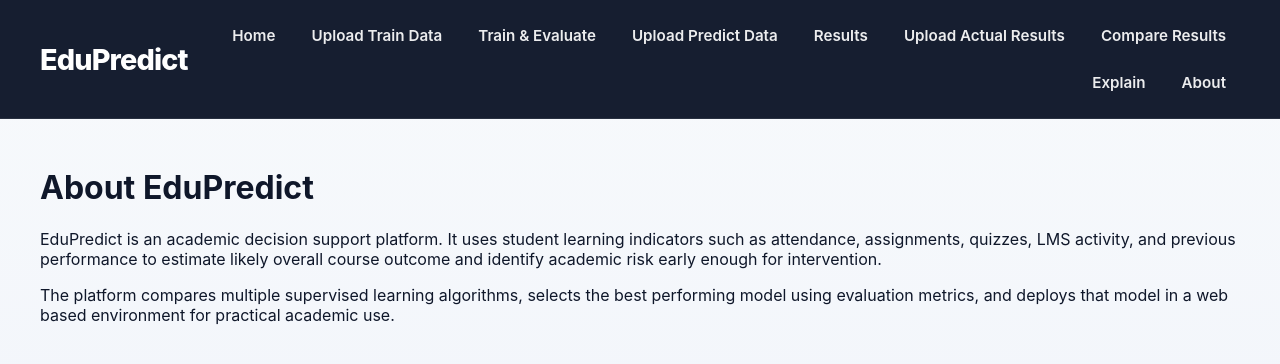
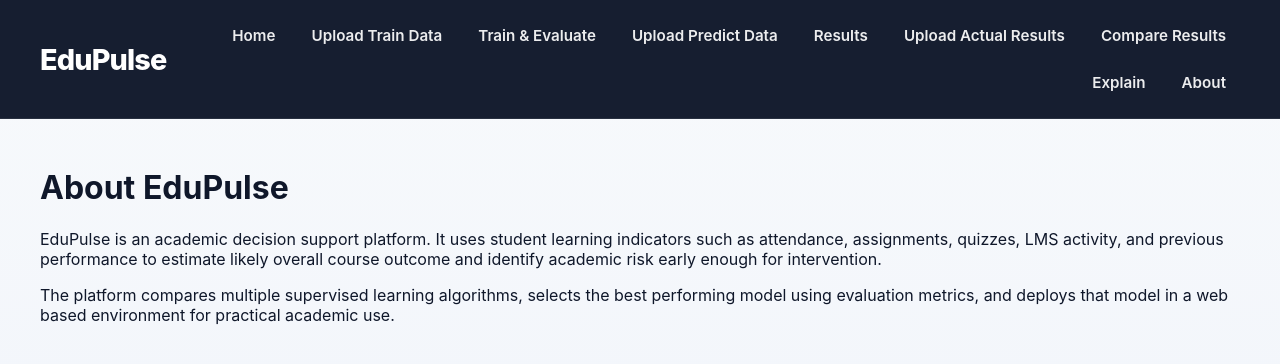
Before and after one commit to RidhanPar/edupredict-platform, a Flask app: page /about in a window 1280 px wide. Shown: the top 364 px of the page. Run offline with Flask 3, Linux system fonts and the light colour scheme.

Commit message:
name change edupulse3

```diff
--- a/templates/about.html
+++ b/templates/about.html
@@ -1,7 +1,7 @@
 {% extends 'base.html' %}
 {% block content %}
-<h1>About EduPredict</h1>
-<p>EduPredict is an academic decision support platform. It uses student learning indicators such as attendance, assignments, quizzes, LMS activity, and previous performance to estimate likely overall course outcome and identify academic risk early enough for intervention.</p>
+<h1>About EduPulse</h1>
+<p>EduPulse is an academic decision support platform. It uses student learning indicators such as attendance, assignments, quizzes, LMS activity, and previous performance to estimate likely overall course outcome and identify academic risk early enough for intervention.</p>
 <p>The platform compares multiple supervised learning algorithms, selects the best performing model using evaluation metrics, and deploys that model in a web based environment for practical academic use.</p>
 {% endblock %}
 <div class="card" style="margin-top:18px;">
--- a/templates/base.html
+++ b/templates/base.html
@@ -3,13 +3,13 @@
 <head>
   <meta charset="utf-8">
   <meta name="viewport" content="width=device-width, initial-scale=1">
-  <title>{% block title %}EduPredict{% endblock %}</title>
+  <title>{% block title %}EduPulse{% endblock %}</title>
   <link rel="stylesheet" href="{{ url_for('static', filename='css/style.css') }}">
 </head>
 <body>
   <nav class="topnav">
     <div class="topnav-inner">
-      <div class="brand">EduPredict</div>
+      <div class="brand">EduPulse</div>
       <div class="nav-links">
         <a href="{{ url_for('home') }}">Home</a>
         <a href="{{ url_for('upload_train') }}">Upload Train Data</a>
--- a/templates/compare.html
+++ b/templates/compare.html
@@ -1,6 +1,6 @@
 
 {% extends 'base.html' %}
-{% block title %}EduPredict | Compare Results{% endblock %}
+{% block title %}EduPulse | Compare Results{% endblock %}
 {% block content %}
 <div class="page-header">
   <div>
```
